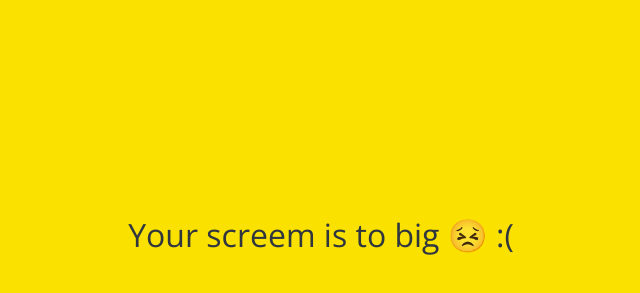
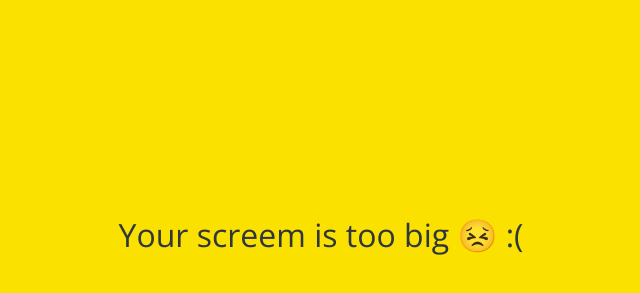
Before and after one commit to TheJ8467/kokoa-clone-2020, a plain HTML site: page friends.html in a window 1280 px wide. Shown: the part 165-458 px from the top of the page, without its empty margins (319-959 px from the left). Drawn offline with nearby package versions, Linux system fonts and the light colour scheme.

Commit message:
to -> too

```diff
--- a/friends.html
+++ b/friends.html
@@ -86,7 +86,7 @@
     </div>
 
     <div id="no-mobile">
-        <span>Your screem is to big 😣 :(</span>
+        <span>Your screem is too big 😣 :(</span>
     </div>
 
     <script src="https://kit.fontawesome.com/25a1753d46.js" crossorigin="anonymous"></script>
```
